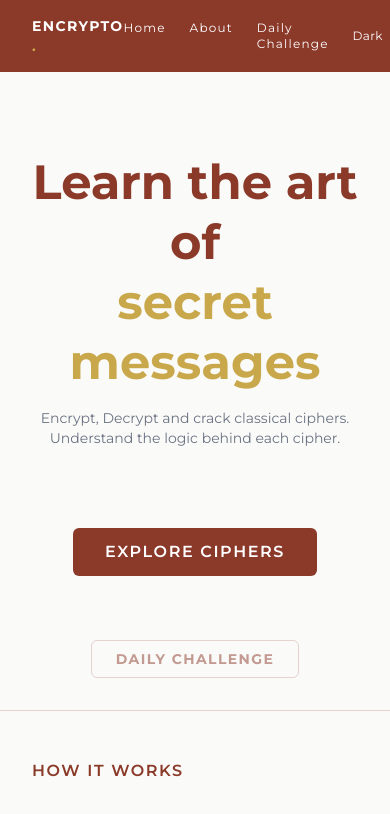
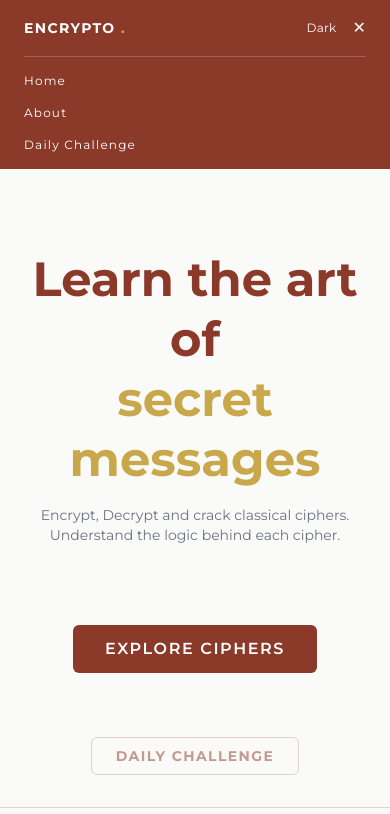
Before and after one commit to Krimzonn/encrypto, a React (Vite) app: page / in a window 390 px wide. Shown: the top 814 px of the page. Built offline with nearby package versions, Linux system fonts and the light colour scheme.

Commit message:
Mobile Resposivenes to Navbar

```diff
--- a/src/components/Navbar.jsx
+++ b/src/components/Navbar.jsx
@@ -1,30 +1,40 @@
 import { useTheme } from "../hooks/useTheme";
+import { useState } from "react";
 import { useNavigate } from "react-router-dom";
+import { motion, AnimatePresence } from "framer-motion";
 
 function Navbar() {
   const { isDark, toggleTheme } = useTheme();
   const navigate = useNavigate();
+  const [menuOpen, setMenuOpen] = useState("false");
+
+  function handleNav(path) {
+    navigate(path);
+    setMenuOpen(false);
+  }
 
   return (
-    <nav className="bg-rw px-8 py-4 flex items-center justify-between">
+    <nav className="bg-rw px-6 md:px-8 py-4">
+      <div className="flex items-center justify-between">
         <div className="text-white font-bold text-sm tracking-widest uppercase">
           Encrypto <span className="text-gold">.</span>
         </div>
-      <div className="flex gap-6">
+
+        <div className="hidden md:flex gap-6 items-center">
           <a
-          onClick={() => navigate("/")}
+            onClick={() => handleNav("/")}
             className="text-white tracking-widest text-xs cursor-pointer hover:text-gold transition-colors"
           >
             Home
           </a>
           <a
-          onClick={() => navigate("/about")}
+            onClick={() => handleNav("/")}
             className="text-white tracking-widest text-xs cursor-pointer hover:text-gold transition-colors"
           >
             About
           </a>
           <a
-          onClick={() => navigate("/daily")}
+            onClick={() => handleNav("/")}
             className="text-white tracking-widest text-xs cursor-pointer hover:text-gold transition-colors"
           >
             Daily Challenge
@@ -36,6 +46,52 @@ function Navbar() {
             {isDark ? "Light" : "Dark"}
           </button>
         </div>
+
+        <div className="flex md:hidden items-center gap-4">
+          <button
+            onClick={toggleTheme}
+            className="text-white text-xs tracking-wide cursor-pointer hover:text-gold transition-colors"
+          >
+            {isDark ? "Light" : "Dark"}
+          </button>
+          <button
+            onClick={() => setMenuOpen((prev) => !prev)}
+            className="text-white textlg cursor-pointer"
+          >
+            {menuOpen ? "✕" : "☰"}
+          </button>
+        </div>
+      </div>
+
+      <AnimatePresence>
+        {menuOpen && (
+          <motion.div
+            initial={{ opacity: 0, height: 0 }}
+            animate={{ opacity: 1, height: "auto" }}
+            exit={{ opacity: 0, height: 0 }}
+            className="md:hidden flex flex-col gap-4 pt-4 mt-4 border-t border-white/20 overflow-hidden"
+          >
+            <a
+              onClick={() => handleNav("/")}
+              className="text-white tracking-widest text-xs cursor-pointer hover:text-gold transition-colors"
+            >
+              Home
+            </a>
+            <a
+              onClick={() => handleNav("/")}
+              className="text-white tracking-widest text-xs cursor-pointer hover:text-gold transition-colors"
+            >
+              About
+            </a>
+            <a
+              onClick={() => handleNav("/")}
+              className="text-white tracking-widest text-xs cursor-pointer hover:text-gold transition-colors"
+            >
+              Daily Challenge
+            </a>
+          </motion.div>
+        )}
+      </AnimatePresence>
     </nav>
   );
 }
```
Lines whose indentation alone changed are shown as unchanged.
